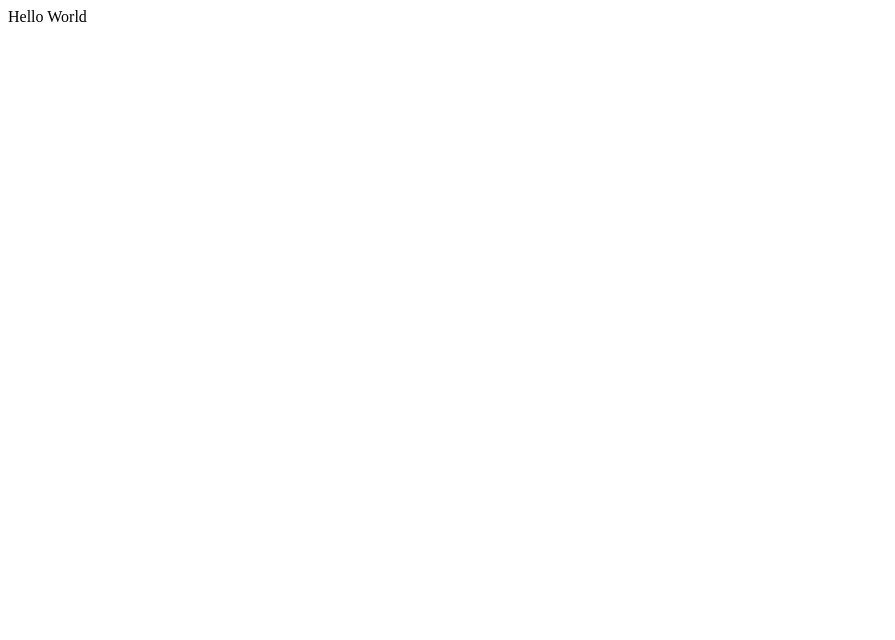
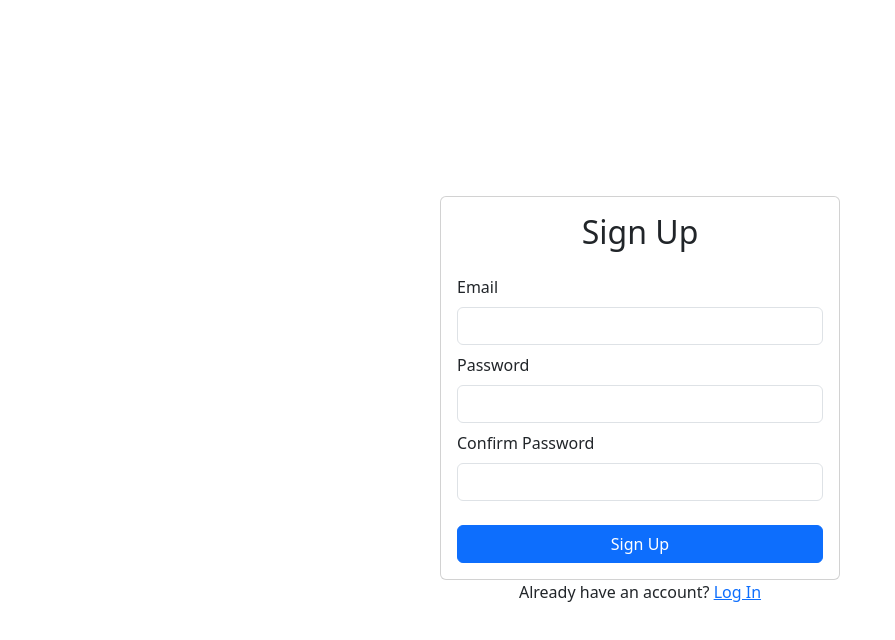
Before and after one commit to khushboo-tolat/react-firebase-auth, a React app: page /Signup in a window 1280 px wide. Shown: the whole page, without its empty margins (0-895 px from the left). Built offline with nearby package versions, Linux system fonts and the light colour scheme; some packages are replaced by stand-ins of ours; no server answers.

Commit message:
Login and Signup added

```diff
--- a/package.json
+++ b/package.json
@@ -11,6 +11,7 @@
     "react": "^18.3.1",
     "react-bootstrap": "^2.10.4",
     "react-dom": "^18.3.1",
+    "react-router-dom": "^6.26.1",
     "react-scripts": "5.0.1",
     "web-vitals": "^2.1.4"
   },
--- a/public/index.html
+++ b/public/index.html
@@ -9,35 +9,10 @@
           name="description"
           content="Web site created using create-react-app"
         />
-    <link rel="apple-touch-icon" href="%PUBLIC_URL%/logo192.png" />
-    <!--
-      manifest.json provides metadata used when your web app is installed on a
-      user's mobile device or desktop. See https://developers.google.com/web/fundamentals/web-app-manifest/
-    -->
-    <link rel="manifest" href="%PUBLIC_URL%/manifest.json" />
-    <!--
-      Notice the use of %PUBLIC_URL% in the tags above.
-      It will be replaced with the URL of the `public` folder during the build.
-      Only files inside the `public` folder can be referenced from the HTML.
-
-      Unlike "/favicon.ico" or "favicon.ico", "%PUBLIC_URL%/favicon.ico" will
-      work correctly both with client-side routing and a non-root public URL.
-      Learn how to configure a non-root public URL by running `npm run build`.
-    -->
         <title>React App</title>
     </head>
     <body>
         <noscript>You need to enable JavaScript to run this app.</noscript>
         <div id="root"></div>
-    <!--
-      This HTML file is a template.
-      If you open it directly in the browser, you will see an empty page.
-
-      You can add webfonts, meta tags, or analytics to this file.
-      The build step will place the bundled scripts into the <body> tag.
-
-      To begin the development, run `npm start` or `yarn start`.
-      To create a production bundle, use `npm run build` or `yarn build`.
-    -->
     </body>
 </html>
--- a/src/components/App.js
+++ b/src/components/App.js
@@ -1,7 +1,54 @@
 import React from "react";
+import { Container } from "react-bootstrap";
+import { AuthProvider } from "../contexts/AuthContext";
+//import { BrowserRouter as Router, Routes, Route, createBrowserRouter, RouterProvider } from "react-router-dom";
+import { createBrowserRouter, RouterProvider } from "react-router-dom";
+import Signup from "./Signup";
+import Dashboard from "./Dashboard";
+import Login from "./Login"
+import PrivateRoute from "./PrivateRoute";
+
 
 function App() {
-    return "Hello World";
+    const router = createBrowserRouter([
+        {
+            path: "/",
+            element: (
+            <PrivateRoute>
+                <Dashboard />
+            </PrivateRoute>
+            ),
+        },
+        {
+            path: "/signup",
+            element: <Signup />,
+        },
+        {
+            path: "/login",
+            element: <Login />,
+        },
+    ]);
+
+    return (
+        <Container
+          className="d-flex align-items-center justify-content-center"
+          style={{ minHeight: "100vh" }}
+        >
+            <div style={{ minWidth: "400px" }}>
+                <AuthProvider>
+                    {/* <Router>
+                        <Routes>
+                            <Route exact path="/" component={Dashboard} />
+                            <Route path="/Signup" component={Signup} />
+                            <Route path="/Login" component={Login} />
+                        </Routes>
+                    </Router> */}
+
+                    <RouterProvider router={router}/>
+                </AuthProvider>
+            </div>
+        </Container>
+    );
 }
 
 export default App;
--- /dev/null
+++ b/src/components/Dashboard.js
@@ -0,0 +1,45 @@
+import React, { useState } from 'react';
+import { Form, Button, Card, Alert } from "react-bootstrap";
+import { useAuth } from '../contexts/AuthContext';
+import { Link, useNavigate } from "react-router-dom";
+
+function Dashboard() {
+    const [error, setError] = useState("");
+    const { currentUser, logout } = useAuth();
+    const navigate = useNavigate();
+
+
+    async function handleLogout() {
+        setError('')
+
+        try {
+            await logout();
+            navigate("/login");
+        }
+        catch (e) {
+            setError('Failed to log out.')
+        }
+    }
+
+    return (
+      <>
+        <Card>
+          <Card.Body>
+            <h2 className="text-center mb-4">Profile</h2>
+            {error && <Alert variant="danger">{error}</Alert>}
+            <strong>Email: </strong> {currentUser.email}
+            <Link to={"/update-profile"} className="btn btn-primary w-100 mt-3">
+              Update Profile
+            </Link>
+          </Card.Body>
+        </Card>
+        <div style={{ textAlign: "center" }}>
+          <Button variant="link" onClick={handleLogout}>
+            Log Out
+          </Button>
+        </div>
+      </>
+    );
+}
+
+export default Dashboard
--- /dev/null
+++ b/src/components/Login.js
@@ -0,0 +1,61 @@
+import React, { useRef, useState } from "react";
+import { Form, Button, Card, Alert } from "react-bootstrap";
+import { useAuth } from "../contexts/AuthContext";
+import { Link, useNavigate } from "react-router-dom";
+
+function Login() {
+    const emailRef = useRef();
+    const passwordRef = useRef();
+    const { login } = useAuth();
+    const [error, setError] = useState("");
+    const [loading, setLoading] = useState(false);
+    const navigate = useNavigate();
+
+    async function handleSubmit(e) {
+        e.preventDefault();
+
+        if (passwordRef.current.value) {
+        }
+
+        try {
+            setError("");
+            setLoading(true);
+            await login(emailRef.current.value, passwordRef.current.value);
+            navigate("/");
+        } catch (e) {
+            //console.log(e);
+            setError("Failed to Log In.");
+        }
+
+        setLoading(false);
+    }
+
+    return (
+        <>
+        <Card>
+            <Card.Body>
+            <h2 className="text-center mb-4">Log In</h2>
+            {error && <Alert variant="danger">{error}</Alert>}
+            <Form onSubmit={handleSubmit}>
+                <Form.Group id="email">
+                    <Form.Label>Email</Form.Label>
+                    <Form.Control type="email" ref={emailRef} required />
+                </Form.Group>
+                <Form.Group className="mt-2" id="password">
+                    <Form.Label>Password</Form.Label>
+                    <Form.Control type="password" ref={passwordRef} required />
+                </Form.Group>
+                <Button disabled={loading} className="mt-4 w-100" type="submit">
+                    Log In
+                </Button>
+            </Form>
+            </Card.Body>
+        </Card>
+        <div style={{ textAlign: "center" }}>
+                Don't have an account? <Link to={"/signup"}>Sign Up</Link>
+        </div>
+        </>
+    );
+}
+
+export default Login;
--- /dev/null
+++ b/src/components/PrivateRoute.js
@@ -0,0 +1,15 @@
+import React from "react";
+import { Navigate } from "react-router-dom";
+import { useAuth } from "../contexts/AuthContext";
+
+const PrivateRoute = ({ children }) => {
+    const { isAuthenticated } = useAuth();
+
+    if (!isAuthenticated) {
+        return <Navigate to="/login" />;
+    }
+
+    return children;
+};
+
+export default PrivateRoute;
--- a/src/components/Signup.js
+++ b/src/components/Signup.js
@@ -0,0 +1,74 @@
+import React, { useRef, useState } from "react";
+import { Form, Button, Card, Alert } from 'react-bootstrap';
+import { useAuth } from '../contexts/AuthContext';
+import { Link, useNavigate } from "react-router-dom";
+
+function Signup() {
+    const emailRef = useRef();
+    const passwordRef = useRef();
+    const confirmPasswordRef = useRef();
+    const { signup } = useAuth();
+    const [error, setError] = useState('');
+    const [loading, setLoading] = useState(false);
+    const navigate = useNavigate();
+
+    async function handleSubmit(e) {
+        e.preventDefault();
+
+        if (passwordRef.current.value !== confirmPasswordRef.current.value) {
+            return setError('Password do not match.');
+        }
+
+        if(passwordRef.current.value){}
+
+        try {
+            setError('')
+            setLoading(true)
+            await signup(emailRef.current.value, passwordRef.current.value);
+            navigate("/");
+        }
+        catch (e) {
+            //console.log(e)
+            setError('Failed to create an account.')
+        }
+
+        setLoading(false)
+    }
+
+    return (
+        <>
+            <Card>
+            <Card.Body>
+                <h2 className="text-center mb-4">Sign Up</h2>
+                {error && <Alert variant="danger">{error}</Alert>}
+                <Form onSubmit={handleSubmit}>
+                <Form.Group id="email">
+                    <Form.Label>Email</Form.Label>
+                    <Form.Control type="email" ref={emailRef} required />
+                </Form.Group>
+                <Form.Group className="mt-2" id="password">
+                    <Form.Label>Password</Form.Label>
+                    <Form.Control type="password" ref={passwordRef} required />
+                </Form.Group>
+                <Form.Group className="mt-2" id="password-confirm">
+                    <Form.Label>Confirm Password</Form.Label>
+                    <Form.Control
+                    type="password"
+                    ref={confirmPasswordRef}
+                    required
+                    />
+                </Form.Group>
+                <Button disabled={loading} className="mt-4 w-100" type="submit">
+                    Sign Up
+                </Button>
+                </Form>
+            </Card.Body>
+            </Card>
+            <div style={{ textAlign: "center" }}>
+                Already have an account? <Link to={"/login"} >Log In</Link>
+            </div>
+        </>
+    );
+}
+
+export default Signup
--- /dev/null
+++ b/src/contexts/AuthContext.js
@@ -0,0 +1,52 @@
+import React, { useContext, useEffect, useState } from 'react';
+import { auth } from '../firebase'
+
+const AuthContext = React.createContext();
+
+export function useAuth() {
+    return useContext(AuthContext);
+}
+
+export function AuthProvider({ children }) {
+    const [currentUser, setCurrentUser] = useState();
+    const [loading, setLoading] = useState(true);
+    const [isAuthenticated, setIsAuthenticated] = useState(false);
+
+    function signup(email, password) {
+        setIsAuthenticated(true);
+        return auth.createUserWithEmailAndPassword(email, password);
+    }
+
+    function login(email, password) {
+        setIsAuthenticated(true);
+        return auth.signInWithEmailAndPassword(email, password);
+    }
+
+    function logout() {
+        setIsAuthenticated(false);
+        return auth.signOut()
+    }
+
+    useEffect(() => {
+        const unsubscribe = auth.onAuthStateChanged(user => {
+            setCurrentUser(user);
+            setLoading(false);
+        })
+
+        return unsubscribe;
+    }, [])
+
+    const value = {
+        currentUser,
+        isAuthenticated,
+        signup,
+        login,
+        logout
+    }
+
+    return (
+        <AuthContext.Provider value={value}>
+            {!loading && children}
+        </AuthContext.Provider>
+    )
+}
--- a/src/firebase.js
+++ b/src/firebase.js
@@ -1,5 +1,5 @@
-import firebase from "firebase/app";
-import "firebase/auth";
+import firebase from "firebase/compat/app";
+import "firebase/compat/auth";
 
 const app = firebase.initializeApp({
     apiKey: process.env.REACT_APP_FIREBASE_API_KEY,
--- a/src/index.js
+++ b/src/index.js
@@ -1,6 +1,7 @@
 import React from 'react';
 import ReactDOM from 'react-dom/client';
 import App from './components/App';
+import 'bootstrap/dist/css/bootstrap.min.css';
 
 const root = ReactDOM.createRoot(document.getElementById('root'));
 root.render(
```
Also changed, not shown: 1 other file. Lines whose indentation alone changed are shown as unchanged.
